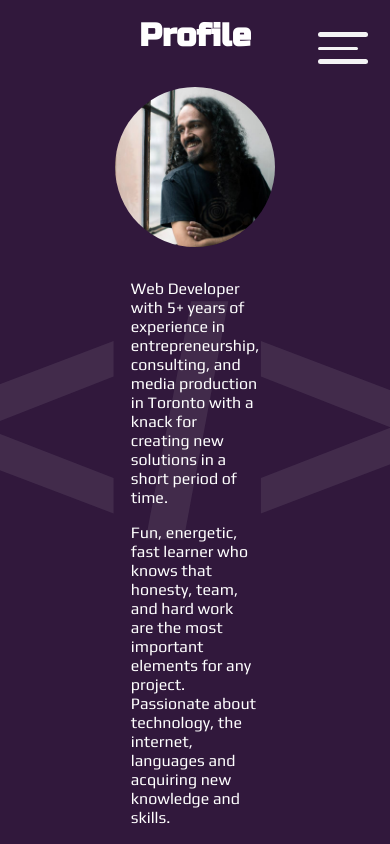
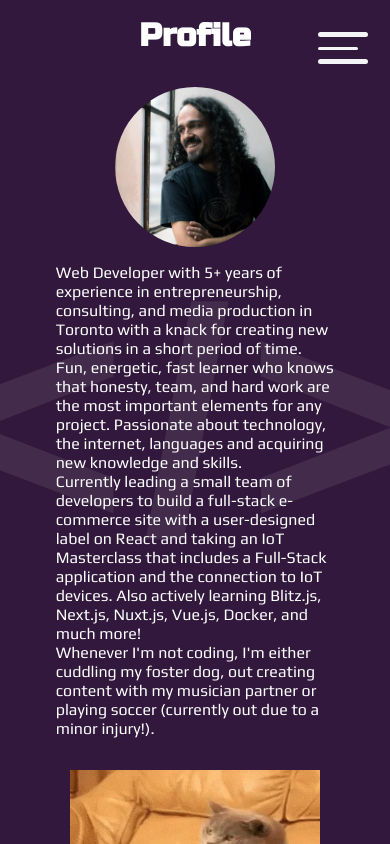
Before and after one commit to julimancan/julres, a Next.js app: page /about in a window 390 px wide. Shown: the top 844 px of the page. Built offline with nearby package versions, Linux system fonts and the light colour scheme.

Commit message:
fixed about me page on mobile

```diff
--- a/pages/about.js
+++ b/pages/about.js
@@ -1,7 +1,6 @@
 import styled from "@emotion/styled";
 import { motion } from "framer-motion";
 import { profile } from "../content/content";
-import { colors } from "../siteColors";
 
 import mediaQueries from "../utils/mediaQueries.ts";
 
@@ -35,11 +34,7 @@ const AboutPage = styled(motion.main)`
       display: grid;
       /* align-items: center; */
       position: relative;
-      margin: 0 5rem;
-      p {
 
-        margin: 1rem 5rem;
-      }
 
   }
     .image-container {
@@ -67,14 +62,15 @@ const AboutPage = styled(motion.main)`
     ${mediaQueries.desktop_medium_up`
         article {
           display: flex;
+          p {
+            margin: 1rem 5rem;
+           }
         }
-
       `}
 `;
 
 
 const About = () => {
-  console.log(`here~!!!`)
   return (
     <AboutPage>
       <h1>Profile</h1>
@@ -92,10 +88,10 @@ const About = () => {
         </div>
 
       </article>
-        <div className="cat-container">
+      <div className="cat-container">
 
-          <img src="/catCoding.webp" alt="cat coding" className="cat" />
-        </div>
+        <img src="/catCoding.webp" alt="cat coding" className="cat" />
+      </div>
     </AboutPage>
   )
 };
```
